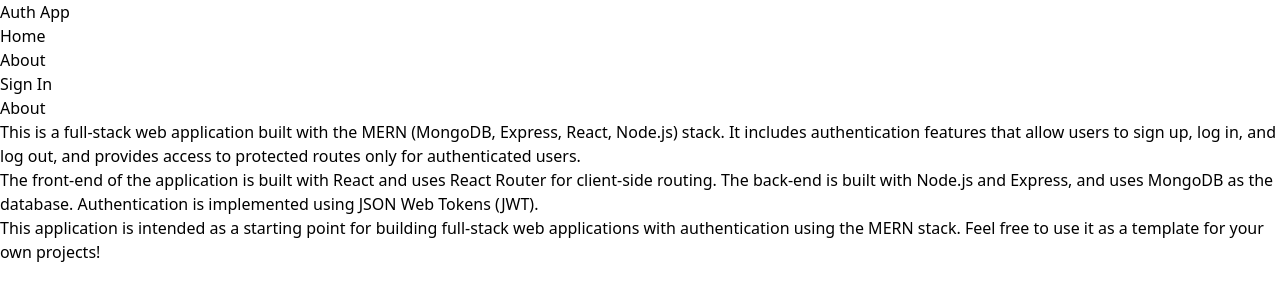
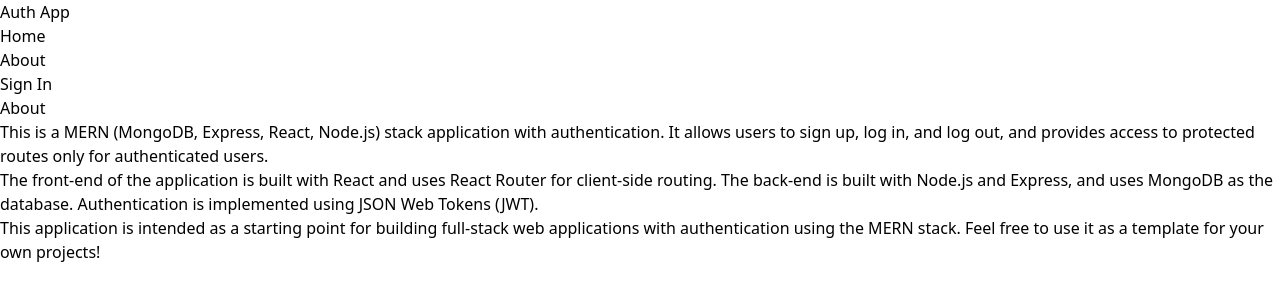
Before and after one commit to tambiasawo/mern-app, a React app in the folder client/: page /about in a window 1280 px wide. Shown: the top 300 px of the page. Built offline with nearby package versions, Linux system fonts and the light colour scheme; no server answers; the HTML template or start-up script is replaced by a standard one.

Commit message:
feat: add text to pages

```diff
--- a/client/src/pages/About.jsx
+++ b/client/src/pages/About.jsx
@@ -5,10 +5,9 @@
     <div className="max-w-2xl mx-auto px-4 py-12 ">
       <h1 className="text-3xl font-bold  mb-4 text-slate-800">About</h1>
       <p className="mb-4 text-slate-700">
-        This is a full-stack web application built with the MERN (MongoDB,
-        Express, React, Node.js) stack. It includes authentication features that
-        allow users to sign up, log in, and log out, and provides access to
-        protected routes only for authenticated users.
+        This is a MERN (MongoDB, Express, React, Node.js) stack application with
+        authentication. It allows users to sign up, log in, and log out, and
+        provides access to protected routes only for authenticated users.
       </p>
       <p className="mb-4 text-slate-700">
         The front-end of the application is built with React and uses React
```
